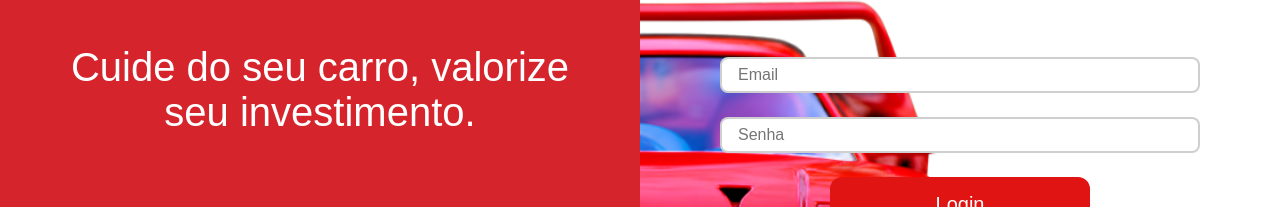
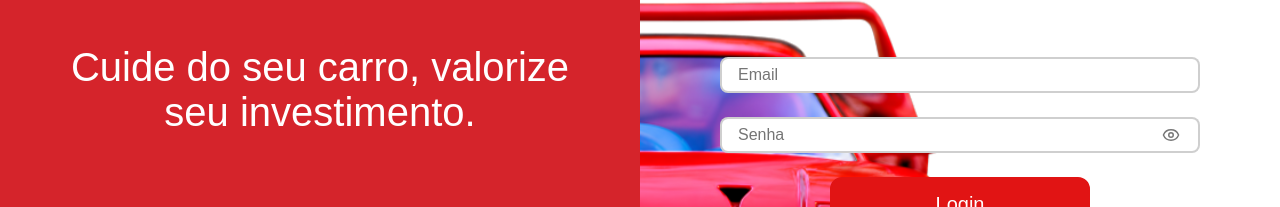
Before and after one commit to Guilherme1108/Car-Assist-Frontend, a React (Vite) app: page / in a window 1280 px wide. Shown: the part 204-411 px from the top of the page. Built offline with nearby package versions, Linux system fonts and the light colour scheme.

Commit message:
feat: olho para poder ver a senha implementado ao input

```diff
--- a/src/components/input/Input.css
+++ b/src/components/input/Input.css
@@ -1,7 +1,13 @@
+.inputContainer {
+    position: relative;
+    width: 100%;
+}
+
 .inputDefault {
     height: 16px;
     width: 100%;
     padding: 16px;
+    padding-right: 50px;
     border: none;
     outline: none;
     border-radius: 8px;
@@ -10,7 +16,25 @@
     font-size: 16px;
 }
 
-/* Muda a cor do texto dd/mm/aaaa quando está vazio */
+.togglePasswordButton {
+    position: absolute;
+    right: 14px;
+    top: 50%;
+    transform: translateY(-50%);
+    background: transparent;
+    border: none;
+    display: flex;
+    align-items: center;
+    justify-content: center;
+    cursor: pointer;
+    color: #777;
+    transition: 0.2s;
+}
+
+.togglePasswordButton:hover {
+    color: var(--red-primary);
+}
+
 .inputDefault[type="date"]::-webkit-datetime-edit-text,
 .inputDefault[type="date"]::-webkit-datetime-edit-month-field,
 .inputDefault[type="date"]::-webkit-datetime-edit-day-field,
@@ -18,7 +42,6 @@
     color: #999;
 }
 
-/* Voltar para preto quando digitar */
 .inputDefault[type="date"]:not([value=""])::-webkit-datetime-edit-text,
 .inputDefault[type="date"]:not([value=""])::-webkit-datetime-edit-month-field,
 .inputDefault[type="date"]:not([value=""])::-webkit-datetime-edit-day-field,
--- a/src/components/input/Input.jsx
+++ b/src/components/input/Input.jsx
@@ -1,18 +1,55 @@
 import './Input.css'
+import { useState } from 'react'
+import { Eye, EyeOff } from 'lucide-react'
 
-// Usamos o ...props para pegar qualquer outra propriedade enviada
-const Input = ({ type = 'text', placeholder, name, value, onChange, ...props }) => {
+const Input = ({
+  type = 'text',
+  placeholder,
+  name,
+  value,
+  onChange,
+  canToggleVisibility = false,
+  ...props
+}) => {
+
+  const [showText, setShowText] = useState(false)
+
+  const isPasswordLike = type === 'password'
+
   return (
+    <div className="inputContainer">
+
       <input
         className="inputDefault"
-      type={type}
+
+        type={
+          canToggleVisibility && isPasswordLike
+            ? showText
+              ? 'text'
+              : 'password'
+            : type
+        }
+
         placeholder={placeholder}
         name={name}
         value={value}
         onChange={onChange}
-      {...props} // Aplica automaticamente propriedades como maxLength ou inputmode
+
+        {...props}
       />
+
+      {canToggleVisibility && isPasswordLike && (
+        <button
+          type="button"
+          className="togglePasswordButton"
+          onClick={() => setShowText(!showText)}
+        >
+          {showText ? <EyeOff size={18} /> : <Eye size={18} />}
+        </button>
+      )}
+
+    </div>
   )
 }
 
-export default Input;
+export default Input
--- a/src/pages/login/Login.jsx
+++ b/src/pages/login/Login.jsx
@@ -118,6 +118,7 @@ const handleChange = (e) => {
             name="password"
             value={credentials.password}
             onChange={handleChange}
+            canToggleVisibility
           />
 
           <Button text="Login" variant="primary" onClick={handleLogin} />
--- a/src/pages/profile/Profile.jsx
+++ b/src/pages/profile/Profile.jsx
@@ -309,6 +309,7 @@ const ProfileScreen = () => {
                                 value={profileData.senha}
                                 onChange={handleChange}
                                 placeholder="Confirme a senha se desejar alterar"
+                                canToggleVisibility
                             />
                         </div>
                     )}
--- a/src/pages/registerAccount/RegisterAccount.jsx
+++ b/src/pages/registerAccount/RegisterAccount.jsx
@@ -134,6 +134,7 @@ const RegisterAccountScreen = ({onToggle}) => {
             onChange={handleChange}
             type="password"
             placeholder="Crie uma senha"
+            canToggleVisibility
           />
         </div>
 
@@ -145,6 +146,7 @@ const RegisterAccountScreen = ({onToggle}) => {
             onChange={handleChange}
             type="password"
             placeholder="Escreva a mesma senha"
+            canToggleVisibility
           />
         </div>
       </div>
```
Lines whose indentation alone changed are shown as unchanged.
